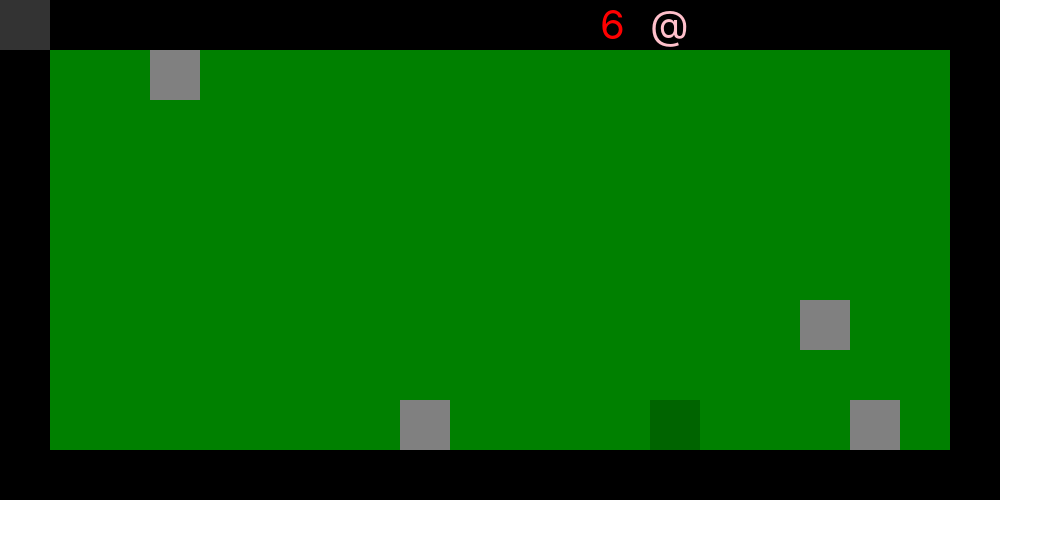
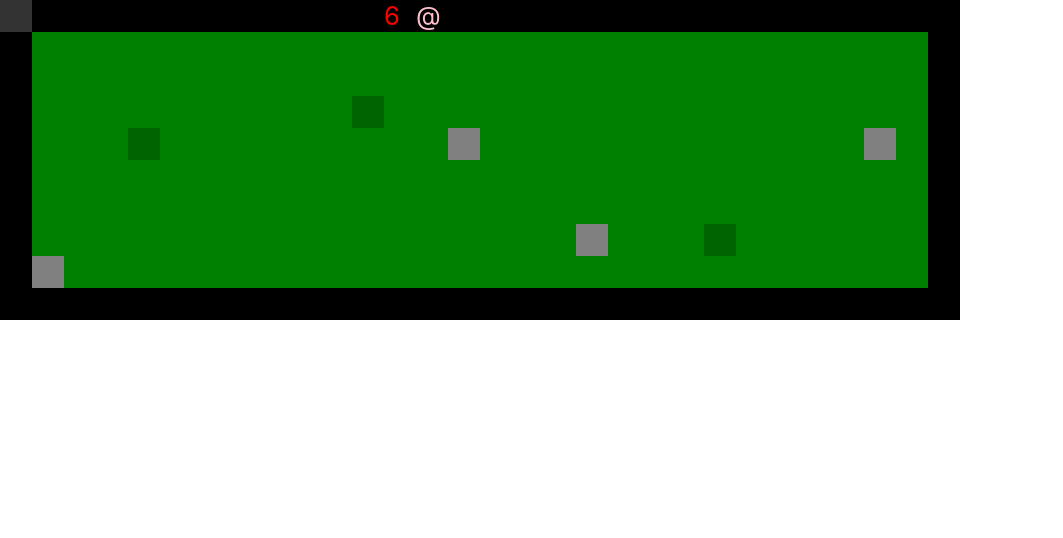
Before and after one commit to licebeam/react-rogue, a React (Create React App) app: page / in a window 1280 px wide. Shown: the top 538 px of the page, without its empty margins (0-1063 px from the left). Built offline with nearby package versions, Linux system fonts and the light colour scheme.

Commit message:
Adds Tilesize constant

```diff
--- a/src/components/styled.js
+++ b/src/components/styled.js
@@ -1,13 +1,13 @@
 import styled from 'styled-components';
-import { MAX_WORLD_WIDTH } from '../constants/constants';
+import { MAX_WORLD_WIDTH, TILE_SIZE } from '../constants/constants';
 export const TileContainer = styled.div`
   display: grid;
-  grid-template-columns: ${`repeat(${MAX_WORLD_WIDTH}, 50px)`};
+  grid-template-columns: ${`repeat(${MAX_WORLD_WIDTH}, ${TILE_SIZE}px)`};
 `
 
 export const Tile = styled.div`
-  height: 50px;
-  width: 50px;
+  height: ${`${TILE_SIZE}px`};
+  width: ${`${TILE_SIZE}px`};
   background-color: ${props => {
     switch (props.tile) {
       case 'wall':
@@ -41,9 +41,9 @@ export const Tile = styled.div`
   }
 `
 export const Entity = styled.div`
-  font-size: 40px;
-  height: 50px;
-  width: 50px;
+  font-size: ${`${TILE_SIZE * .8}px`};
+  height: ${`${TILE_SIZE}px`};
+  width: ${`${TILE_SIZE}px`};
   color: ${props => {
     switch (props.tile) {
       case 'player':
--- a/src/constants/constants.js
+++ b/src/constants/constants.js
@@ -1,2 +1,3 @@
-export const MAX_WORLD_WIDTH = 20;
+export const MAX_WORLD_WIDTH = 30;
 export const MAX_WORLD_HEIGHT = MAX_WORLD_WIDTH * 10;
+export const TILE_SIZE = 32;
```
